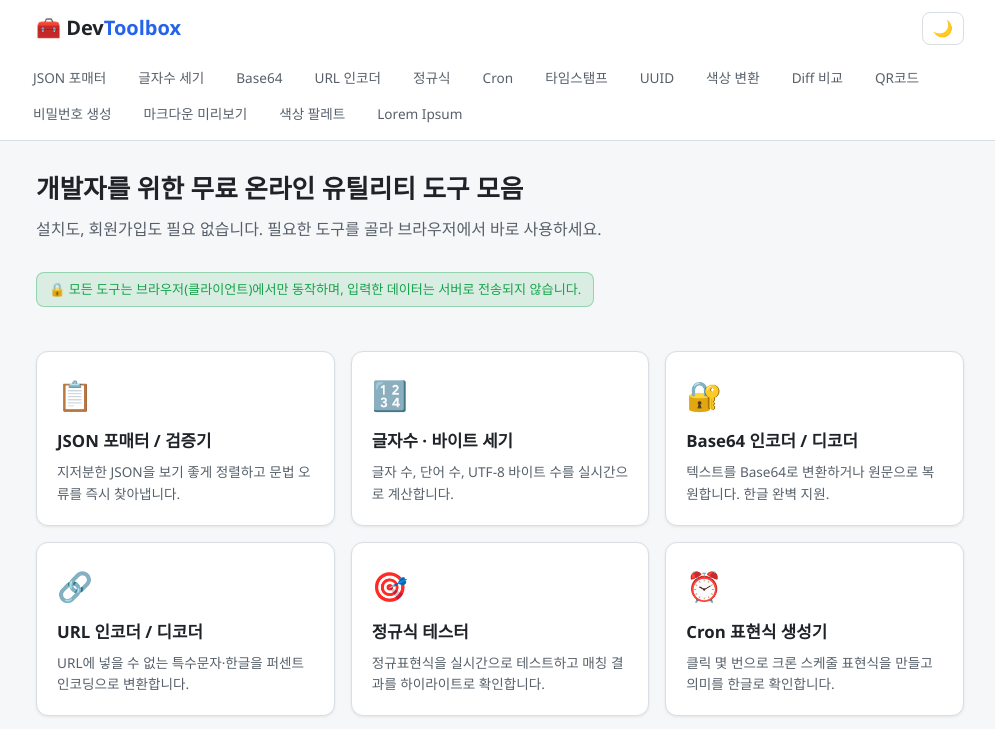
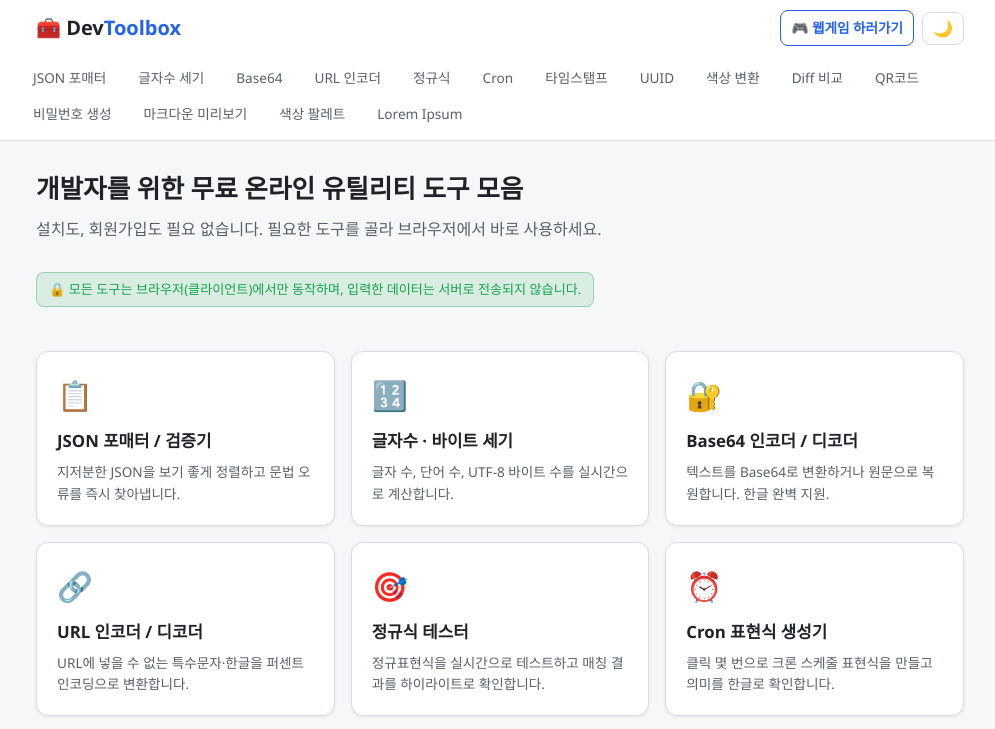
Before and after one commit to moraenymph-oss/devtoolbox, a plain HTML site: page index.html in a window 1280 px wide. Shown: the top 729 px of the page, without its empty margins (140-1135 px from the left). Drawn offline with Linux system fonts and the light colour scheme.

Commit message:
Add cross-link to GameToolbox
Adds a "웹게임 하러가기" link in the header and footer of index.html, pointing to https://moraenymph-oss.github.io/gametoolbox/.

```diff
--- a/css/style.css
+++ b/css/style.css
@@ -88,6 +88,19 @@ body {
 }
 
 .theme-toggle:hover { border-color: var(--accent); }
+
+.game-link {
+  font-size: 0.85rem;
+  font-weight: 600;
+  color: var(--accent);
+  border: 1px solid var(--accent);
+  border-radius: 8px;
+  padding: 6px 10px;
+  text-decoration: none;
+  white-space: nowrap;
+}
+
+.game-link:hover { background: var(--accent); color: #fff; }
 
 /* 도구 네비게이션 */
 .tool-nav {
--- a/index.html
+++ b/index.html
@@ -14,6 +14,7 @@
   <div class="container header-inner">
     <a href="index.html" class="logo">🧰 Dev<span>Toolbox</span></a>
     <div class="header-actions">
+      <a href="https://moraenymph-oss.github.io/gametoolbox/" class="game-link" target="_blank" rel="noopener">🎮 웹게임 하러가기</a>
       <button id="themeToggle" class="theme-toggle" type="button">🌙</button>
     </div>
   </div>
@@ -146,7 +147,7 @@
 <footer class="site-footer">
   <div class="container">
     <p>© 2026 DevToolbox — 모든 도구는 브라우저에서만 동작하며 데이터를 서버로 전송하지 않습니다.</p>
-    <p><a href="index.html">홈</a> · <a href="about.html">소개</a> · <a href="privacy.html">개인정보처리방침</a></p>
+    <p><a href="index.html">홈</a> · <a href="about.html">소개</a> · <a href="privacy.html">개인정보처리방침</a> · <a href="https://moraenymph-oss.github.io/gametoolbox/" target="_blank" rel="noopener">🎮 웹게임 하러가기</a></p>
   </div>
 </footer>
 <script src="js/common.js"></script>
```
